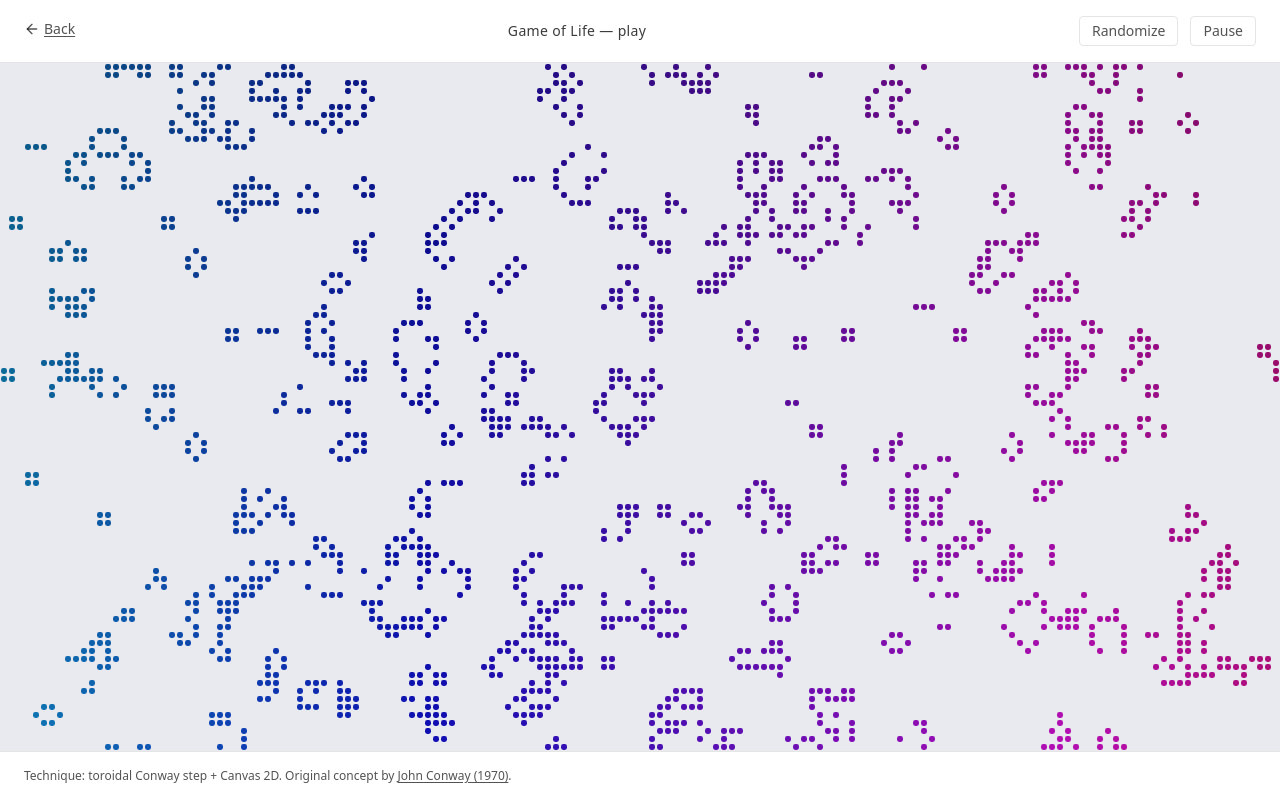
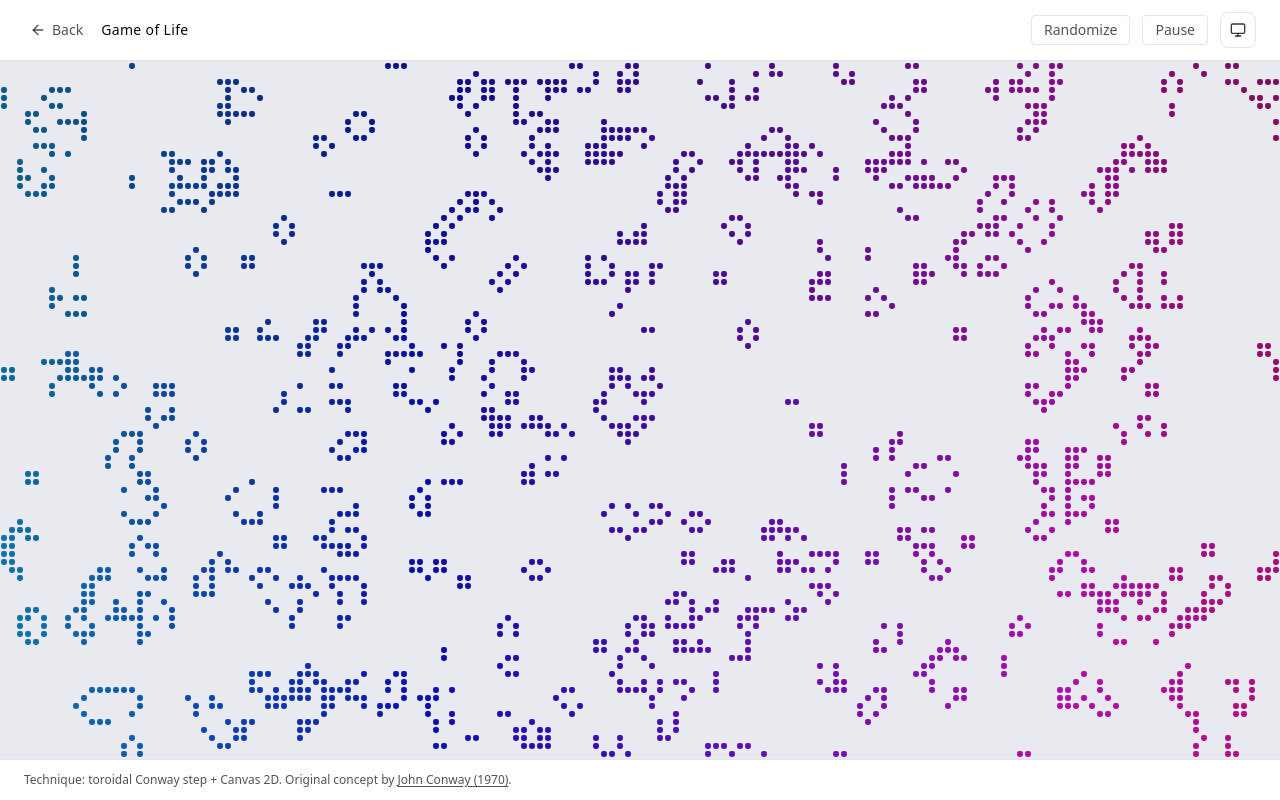
Before and after one commit to olitreadwell/creative-coding-library, a Next.js app: page /conway-life/play in a window 1280 px wide. Built offline with nearby package versions, Linux system fonts and the light colour scheme.

Commit message:
feat: adopt PlayShell on conway-life (reference) + colorblind ramp helper
conway-life/play now uses the shared PlayShell, so embedded in the detail page
it shows no chrome (single header) and standalone it gets a theme-aware bar.
Adds cbRamp (colorblind-safe blue->yellow sequential) to the palette.

```diff
--- a/src/app/conway-life/play/page.tsx
+++ b/src/app/conway-life/play/page.tsx
@@ -1,9 +1,8 @@
 "use client";
 
 import { useCallback, useEffect, useRef, useState } from "react";
-import Link from "next/link";
-import { ArrowLeft } from "lucide-react";
 import { useTheme } from "next-themes";
+import { PlayShell } from "@/components/play-shell";
 import { hsl, hslString } from "@/lib/creative/color";
 import { map } from "@/lib/creative/math";
 import { makeRng } from "@/lib/creative/random";
@@ -147,27 +146,20 @@ export default function ConwayLifePlayPage() {
     setPlaying((prev) => !prev);
   }
 
+  const btnClass =
+    "text-sm px-3 py-1 rounded border border-border hover:border-foreground/50 text-foreground/70 hover:text-foreground transition-colors focus-visible:outline-none focus-visible:ring-2 focus-visible:ring-ring";
+
   return (
-    <main className="min-h-screen bg-background text-foreground flex flex-col">
-      <header className="px-4 sm:px-6 py-3 sm:py-4 flex flex-wrap items-center gap-2 justify-between border-b border-border shrink-0">
-        <nav aria-label="Back navigation">
-          <Link
-            href="/conway-life"
-            aria-label="Back to Game of Life detail page"
-            className="inline-flex items-center gap-1 text-sm text-foreground/70 hover:text-foreground underline underline-offset-2 focus-visible:outline-none focus-visible:ring-2 focus-visible:ring-ring rounded"
-          >
-            <ArrowLeft aria-hidden="true" className="w-4 h-4" />
-            Back
-          </Link>
-        </nav>
-        <h1 className="text-sm font-medium tracking-wide text-foreground/80">
-          Game of Life — play
-        </h1>
-        <div className="flex items-center gap-3">
+    <PlayShell
+      slug="conway-life"
+      title="Game of Life"
+      visualLabel="Animated grid of cells evolving according to Conway's Game of Life rules"
+      controls={
+        <>
           <button
             type="button"
             onClick={handleRandomize}
-            className="text-sm px-3 py-1 rounded border border-border hover:border-foreground/50 text-foreground/70 hover:text-foreground transition-colors focus-visible:outline-none focus-visible:ring-2 focus-visible:ring-ring"
+            className={btnClass}
             aria-label="Randomize with a new seed"
           >
             Randomize
@@ -175,36 +167,35 @@ export default function ConwayLifePlayPage() {
           <button
             type="button"
             onClick={handlePlayPause}
-            className="text-sm px-3 py-1 rounded border border-border hover:border-foreground/50 text-foreground/70 hover:text-foreground transition-colors focus-visible:outline-none focus-visible:ring-2 focus-visible:ring-ring"
+            className={btnClass}
             aria-label={playing ? "Pause simulation" : "Play simulation"}
           >
             {playing ? "Pause" : "Play"}
           </button>
-        </div>
-      </header>
-
-      <section className="flex-1 relative" aria-label="Conway's Game of Life simulation canvas">
-        <canvas
-          ref={canvasRef}
-          className="absolute inset-0 w-full h-full"
-          aria-label="Animated grid of cells evolving according to Conway's Game of Life rules"
-          style={{ background: canvasBg }}
-        />
-      </section>
-
-      <footer className="px-4 sm:px-6 py-3 sm:py-4 text-xs text-foreground/70 border-t border-border shrink-0">
+        </>
+      }
+      attribution={
+        <>
           Technique: toroidal Conway step + Canvas 2D. Original concept by{" "}
           <a
             href="https://en.wikipedia.org/wiki/Conway%27s_Game_of_Life"
             target="_blank"
             rel="noopener noreferrer"
-          className="underline underline-offset-2 hover:text-foreground/60 focus-visible:outline-none focus-visible:ring-2 focus-visible:ring-ring rounded"
+            className="underline underline-offset-2 hover:text-foreground focus-visible:outline-none focus-visible:ring-2 focus-visible:ring-ring rounded"
           >
             John Conway (1970)
           </a>
           .
-      </footer>
-    </main>
+        </>
+      }
+    >
+      <canvas
+        ref={canvasRef}
+        className="absolute inset-0 h-full w-full"
+        aria-label="Animated grid of cells evolving according to Conway's Game of Life rules"
+        style={{ background: canvasBg }}
+      />
+    </PlayShell>
   );
 }
 
--- a/src/lib/creative/cbpalette.ts
+++ b/src/lib/creative/cbpalette.ts
@@ -3,6 +3,9 @@
 // lightness and split into theme-specific sets so colors keep strong contrast
 // against the canvas background. Protanopia (red-blind) is prioritized: hues are
 // separated by lightness and by the blue/orange/teal axis rather than red/green.
+
+import { lerp } from "./math";
+import { hsl, hslString } from "./color";
 
 /** The full Okabe-Ito categorical palette (8 colors). */
 export const OKABE_ITO = [
@@ -49,3 +52,15 @@ export function cbColor(i: number, theme: ThemeName | undefined): string {
   const idx = ((i % palette.length) + palette.length) % palette.length;
   return palette[idx] as string;
 }
+
+/**
+ * Colorblind-safe SEQUENTIAL ramp for continuous fields (heatmaps, gradients).
+ * Runs blue -> teal -> yellow, the protanopia-safe axis, with lightness rising
+ * so it also reads in grayscale. `t` is clamped to [0, 1].
+ */
+export function cbRamp(t: number, theme: ThemeName | undefined): string {
+  const x = t < 0 ? 0 : t > 1 ? 1 : t;
+  const hue = lerp(250, 55, x); // blue -> yellow
+  const light = theme === "light" ? lerp(0.28, 0.55, x) : lerp(0.32, 0.66, x);
+  return hslString(hsl(hue, 0.72, light));
+}
```
Also changed, not shown: 1 other file (tests, documents, lock files or other folders). Lines whose indentation alone changed are shown as unchanged.
